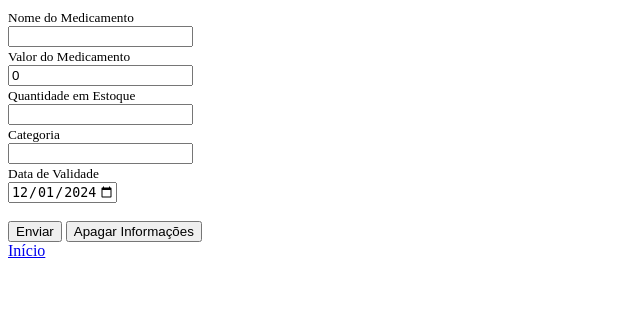
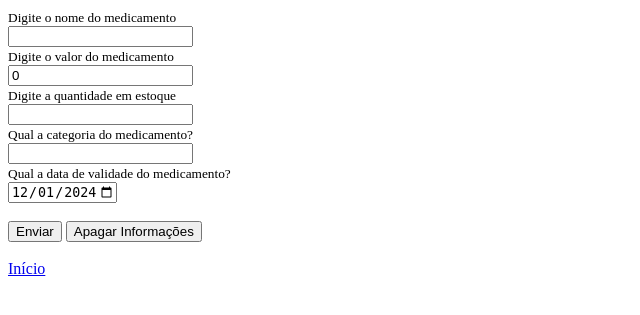
Before and after one commit to vittor-anddrade96/Farmacia, a PHP site: page /cadMedicamento.php in a window 1280 px wide. Shown: the top 315 px of the page, without its empty margins (0-640 px from the left). Run offline with PHP 8.4, Linux system fonts and the light colour scheme.

Commit message:
Update cadMedicamento.php

```diff
--- a/cadMedicamento.php
+++ b/cadMedicamento.php
@@ -1,4 +1,4 @@
-<?
+<?php
 
     require 'conexao.php';
 
@@ -22,9 +22,9 @@
             $sql->bindValue(':categoria', $categoria);
             $sql->bindValue(':validade', $validade);
 
-        $sql->execute();
-        echo 'Medicamento cadastrado com sucesso!';
-    }catch(PDOException $e){
+            $sql->execute();
+            echo 'Medicamento cadastrado com sucesso!';
+        }catch(PDOException $e){
             echo 'Erro ao cadastrar medicamento: '.$e->getMessage();
         }
     }
@@ -35,34 +35,35 @@
 <html lang="pt-br">
 <head>
     <meta charset="UTF-8">
-    <meta name="viewport" content="width='device-width', initial-scale=1.0">
+    <meta name="viewport" content="width=device-width, initial-scale=1.0">
     <title>Cadastro de Medicamentos</title>
 </head>
 <body>
     <form method="post">
-        <small>Nome do Medicamento</small>
+        <small>Digite o nome do medicamento</small>
         <br>
         <input type="text" name="medicamento" required />
         <br>
-        <small>Valor do Medicamento</small>
+        <small>Digite o valor do medicamento</small>
         <br>
         <input type="number" name="valor" mim="0" value="0" step=".01" required />
         <br>
-        <small>Quantidade em Estoque</small>
+        <small>Digite a quantidade em estoque</small>
         <br>
         <input type="number" name="estoque" required />
         <br>
-        <small>Categoria</small>
+        <small>Qual a categoria do medicamento?</small>
         <br>
         <input type="text" name="categoria" required />
         <br>
-        <small>Data de Validade</small>
+        <small>Qual a data de validade do medicamento?</small>
         <br>
-        <input type="date" id="validade" name="validade" value="2024-12-01" min="2024-12-01" max="2035-01-01" />
+        <input type="date" id="validade" name="validade" value="2024-12-01" mim="2024-12-01" max="2035-01-01" />
         <br><br>
         <input type="submit" name="acao" value="Enviar" />
         <input type="reset" value="Apagar Informações" />
     </form>
+    <br>
     <a href="index.php">Início</a>
 </body>
 </html>
```
